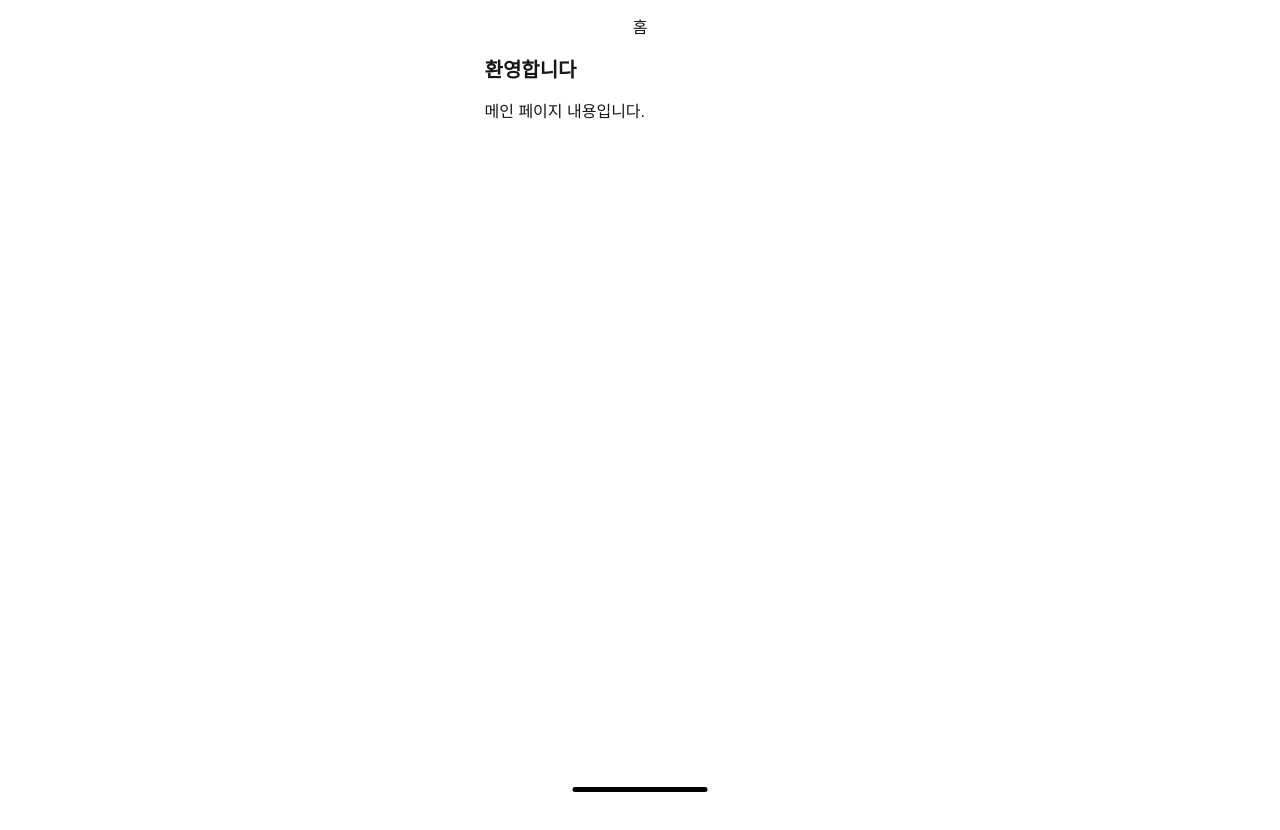
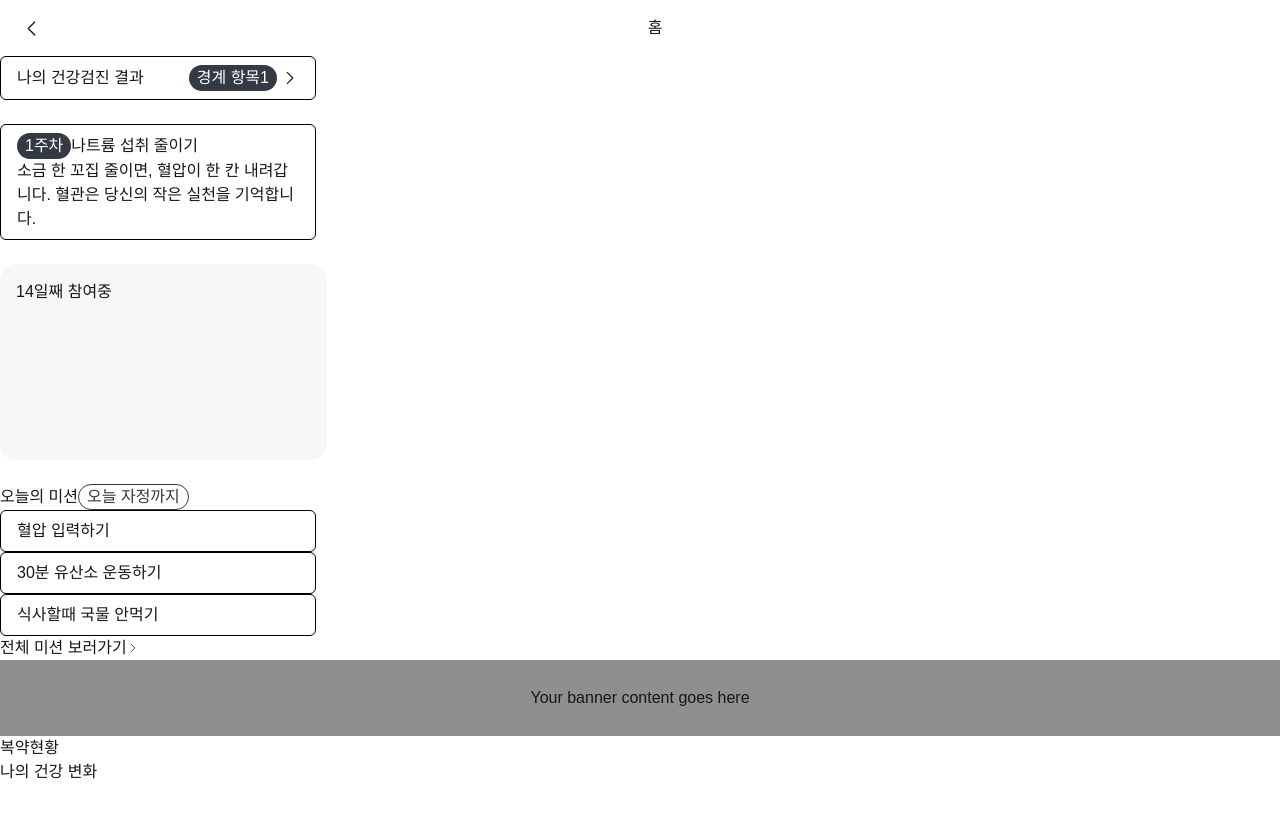
Before and after one commit to chosooyeon/admin-comp, a Next.js app: page / in a window 1280 px wide. Shown: the top 830 px of the page. Built offline with nearby package versions, Linux system fonts and the light colour scheme.

Commit message:
add main page ing..

```diff
--- a/package.json
+++ b/package.json
@@ -9,6 +9,7 @@
     "lint": "next lint"
   },
   "dependencies": {
+    "@heroicons/react": "^2.2.0",
     "clsx": "^2.1.1",
     "next": "15.1.8",
     "react": "^19.0.0",
--- a/src/app/page.tsx
+++ b/src/app/page.tsx
@@ -1,13 +1,58 @@
 import "@/styles/globals.css";
-import Button from "@/components/button";
 import Layout from "@/components/Layout";
+import Box from "@/components/Box";
+import { Icon } from "@/components/icons";
+import Chip from "@/components/Chip";
+import GrayBox from "@/components/GrayBox";
+import Banner from "@/components/Banner";
 
 export default function HomePage() {
   return (
-    <Layout title="홈" hasHomeIndicator>
-      <div className="space-y-4">
-        <h2 className="text-xl font-bold">환영합니다</h2>
-        <p>메인 페이지 내용입니다.</p>
+    <Layout title="홈" hasBackButton>
+      <div className="space-y-6">
+
+        <Box className="justify-between">
+          <span>나의 건강검진 결과</span>
+          <div className="flex items-center gap-1">
+            <Chip variant="filled">경계 항목1</Chip>
+            <Icon size={18} name="chevron-right" />
+          </div>
+        </Box>
+        <Box height="100px" className="">
+          <div>
+            <Chip variant="filled">1주차</Chip>
+            <span>나트륨 섭취 줄이기</span>
+            <div>소금 한 꼬집 줄이면, 혈압이 한 칸 내려갑니다. 혈관은 당신의 작은 실천을 기억합니다.</div>
+          </div>
+        </Box>
+        <GrayBox>
+          14일째 참여중
+        </GrayBox>
+        <div>
+          <span>오늘의 미션</span>
+          <Chip variant="outlined">오늘 자정까지</Chip>
+          <Box>
+            <div>혈압 입력하기</div>
+          </Box>
+          <Box>
+            <div>30분 유산소 운동하기</div>
+          </Box>
+          <Box>
+            <div>식사할때 국물 안먹기</div>
+          </Box>
+          <div className="flex items-center">
+            <span>전체 미션 보러가기</span>
+            <Icon size={12} name="chevron-right" />
+          </div>
+
+          <Banner>
+            Your banner content goes here
+          </Banner>
+
+          <div>복약현황</div>
+          <div>나의 건강 변화</div>
+
+        </div>
       </div>
     </Layout>
   );
--- /dev/null
+++ b/src/components/Banner.tsx
@@ -0,0 +1,16 @@
+interface BannerProps {
+  children: React.ReactNode;
+  className?: string;
+}
+
+const Banner = ({ children, className = '' }: BannerProps) => {
+  return (
+    <div
+      className={`flex w-full py-[26px] justify-center items-center gap-[34px] bg-[#8F8F8F] ${className}`}
+    >
+      {children}
+    </div>
+  );
+};
+
+export default Banner;
--- /dev/null
+++ b/src/components/Box.tsx
@@ -0,0 +1,15 @@
+interface BoxProps {
+  children: React.ReactNode;
+  className?: string;
+  height?: string;
+}
+
+const Box = ({ children, className = '', height = '42px' }: BoxProps) => {
+  return (
+    <div className={`w-[316px] h-[${height}] rounded-md border-[0.3px] border-black bg-white flex items-center py-2 px-4 ${className}`}>
+      {children}
+    </div>
+  );
+};
+
+export default Box;
--- /dev/null
+++ b/src/components/Chip.tsx
@@ -0,0 +1,21 @@
+interface ChipProps {
+  children: React.ReactNode;
+  className?: string;
+  variant?: 'filled' | 'outlined';
+}
+
+const Chip = ({ children, className = '', variant = 'filled' }: ChipProps) => {
+  const baseStyles = 'inline-flex h-[26px] px-2 py-[6px] flex-col justify-center items-center gap-[10px] flex-shrink-0 rounded-[38px]';
+  const variantStyles = {
+    filled: 'bg-[#333A44] text-white',
+    outlined: 'border border-[#333A44] bg-white text-[#333A44]'
+  };
+
+  return (
+    <div className={`${baseStyles} ${variantStyles[variant]} ${className}`}>
+      {children}
+    </div>
+  );
+};
+
+export default Chip;
--- /dev/null
+++ b/src/components/GrayBox.tsx
@@ -0,0 +1,16 @@
+interface GrayBoxProps {
+  children: React.ReactNode;
+  className?: string;
+}
+
+const GrayBox = ({ children, className = '' }: GrayBoxProps) => {
+  return (
+    <div
+      className={`w-[327px] h-[196px] flex-shrink-0 bg-[#F7F7F7] rounded-[16px] p-4 ${className}`}
+    >
+      {children}
+    </div>
+  );
+};
+
+export default GrayBox;
--- a/src/components/Layout.tsx
+++ b/src/components/Layout.tsx
@@ -8,7 +8,7 @@ import {
   homeIndicatorClasses,
   indicatorBarClasses
 } from '@/styles/theme/layout';
-
+import { Icon } from '@/components/icons';
 interface LayoutProps {
   children: React.ReactNode;
   title?: string;
@@ -29,19 +29,7 @@ const Layout = ({
           <div className="flex items-center h-full px-4">
             {hasBackButton && (
               <button className={backButtonClasses}>
-                <svg
-                  width="21"
-                  height="21"
-                  viewBox="0 0 21 21"
-                  fill="none"
-                  xmlns="http://www.w3.org/2000/svg"
-                >
-                  <path
-                    d="M8.95405 4.95408L8.95405 4.95402L20.7989 4.95402"
-                    stroke="#111111"
-                    strokeWidth="1.4"
-                  />
-                </svg>
+                <Icon name="chevron-left" size={21} />
               </button>
             )}
             <h1 className={titleClasses}>{title}</h1>
--- /dev/null
+++ b/src/components/Spacing.tsx
@@ -0,0 +1,9 @@
+interface SpacingProps {
+  size?: number;
+}
+
+const Spacing = ({ size = 6 }: SpacingProps) => {
+  return <div className={`h-${size}`}></div>;
+};
+
+export default Spacing;
--- /dev/null
+++ b/src/components/Typography.tsx
@@ -0,0 +1,12 @@
+interface TextProps {
+  children: React.ReactNode;
+  className?: string;
+}
+
+export const SubText = ({ children, className = '' }: TextProps) => {
+  return (
+    <p className={`text-xs text-gray-sub font-pretendard font-normal ${className}`}>
+      {children}
+    </p>
+  );
+};
--- /dev/null
+++ b/src/components/icons/index.tsx
@@ -0,0 +1,31 @@
+import { ChevronLeftIcon, HomeIcon, PlusIcon, ChevronRightIcon } from '@heroicons/react/24/outline';
+// 필요한 아이콘들을 import 해주세요
+
+interface IconProps {
+  name: 'chevron-left' | 'home' | 'plus' | 'chevron-right';  // 사용할 아이콘 이름들을 타입으로 정의
+  className?: string;
+  size?: number;
+  color?: string;
+}
+
+const iconComponents = {
+  'chevron-left': ChevronLeftIcon,
+  'home': HomeIcon,
+  'plus': PlusIcon,
+  'chevron-right': ChevronRightIcon,
+};
+
+export const Icon = ({ name, className, size = 24, color }: IconProps) => {
+  const IconComponent = iconComponents[name];
+
+  return (
+    <IconComponent
+      className={className}
+      width={size}
+      height={size}
+      color={color}
+    />
+  );
+};
+
+// 필요한 아이콘들을 추가로 만들어주세요
--- a/src/styles/theme/layout.ts
+++ b/src/styles/theme/layout.ts
@@ -3,7 +3,6 @@ import clsx from 'clsx';
 export const containerClasses = clsx(
     'relative',
     'w-full',
-    'max-w-[375px]',
     'min-h-screen',
     'mx-auto',
     'bg-white'
@@ -17,13 +16,11 @@ export const headerClasses = clsx(
     'h-14',
     'bg-white',
     'z-50',
-    'max-w-[375px]',
     'mx-auto'
 );
 
 export const getMainClasses = (hasTitle: boolean) => clsx(
     'flex-1',
-    'px-4',
     'pb-[104px]',
     hasTitle && 'pt-14'
 );
@@ -50,7 +47,6 @@ export const homeIndicatorClasses = clsx(
     'right-0',
     'h-[34px]',
     'bg-white',
-    'max-w-[375px]',
     'mx-auto'
 );
 
```
Also changed, not shown: 1 other file (tests, documents, lock files or other folders).
